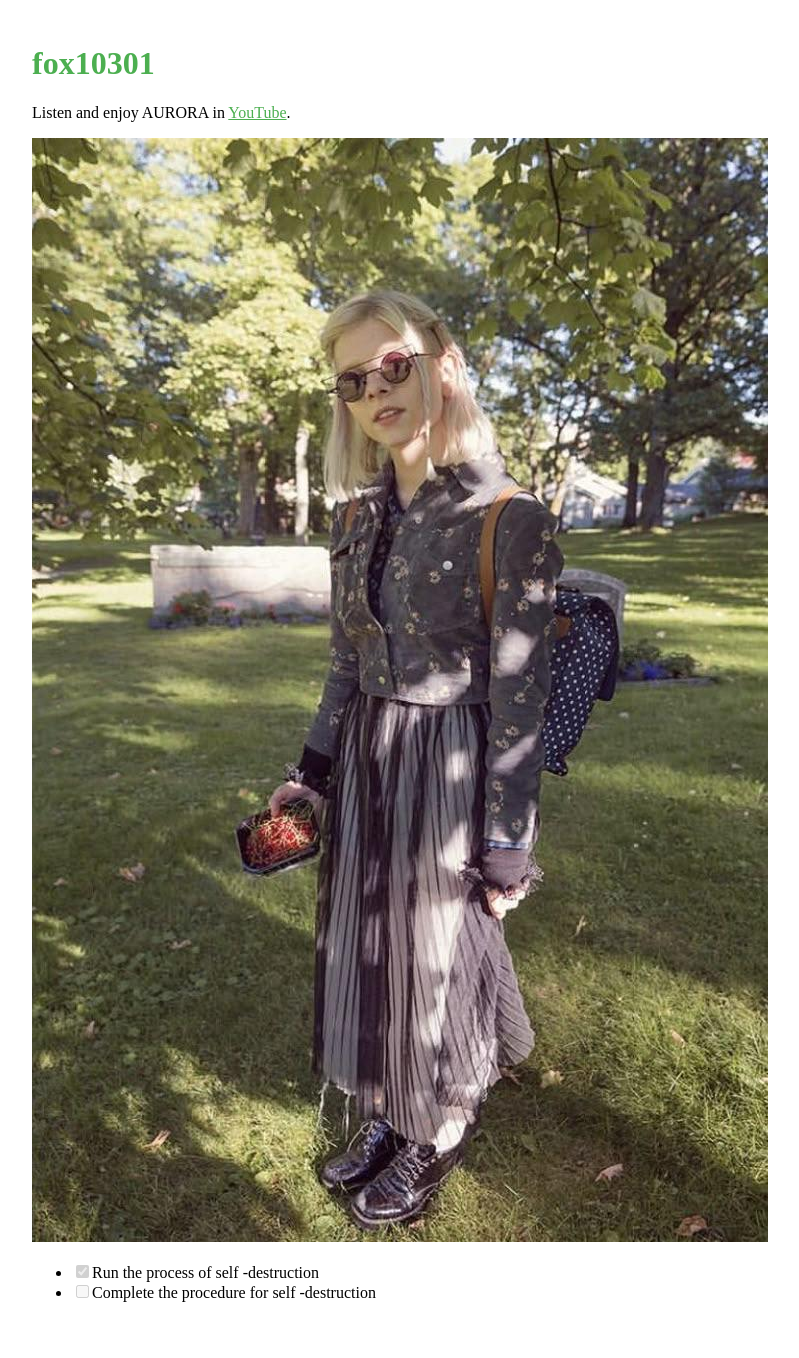
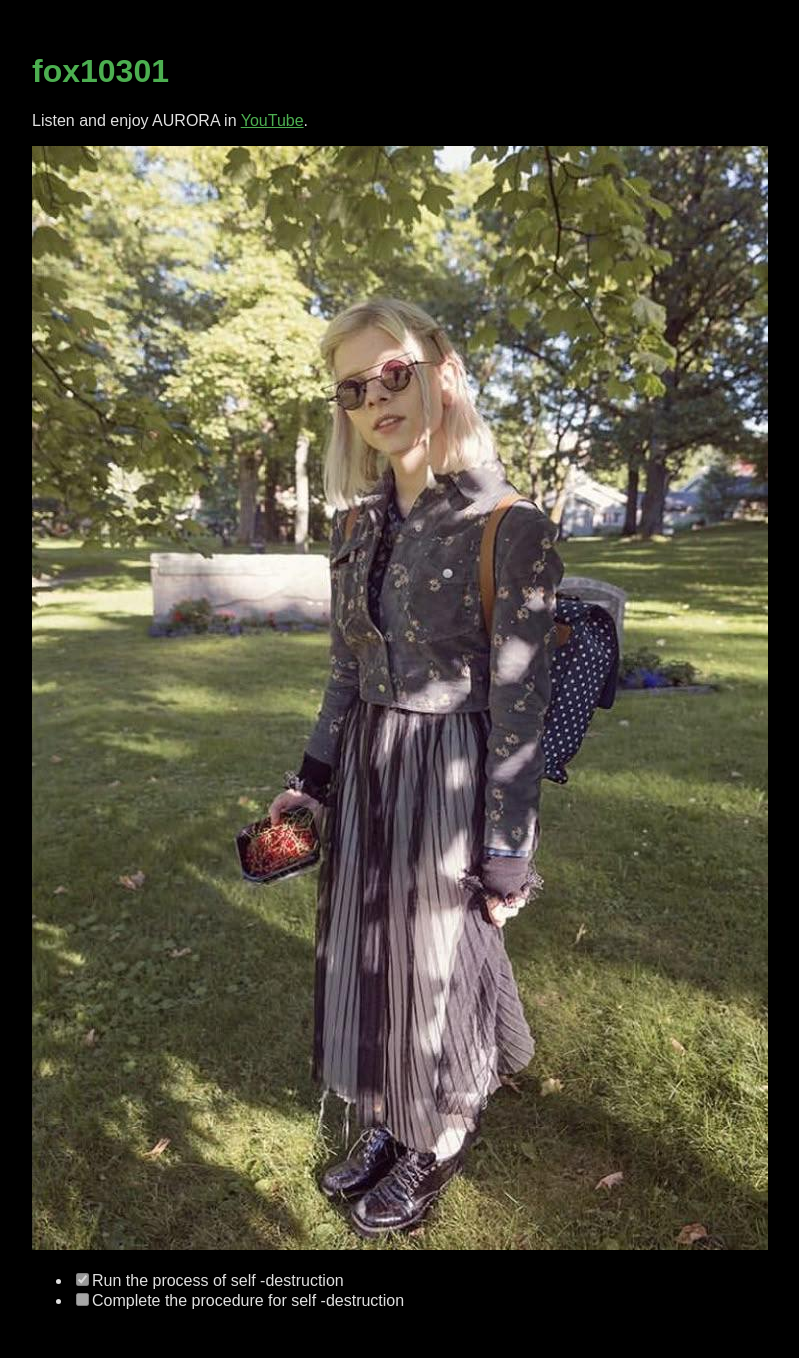
Before and after one commit to person10301/fox10301, a Jekyll site: the page built from README.md, in a window 1280 px wide. Shown: the whole page, without its empty margins (208-1007 px from the left). Built offline with Jekyll 4.4.1, drawn with Linux system fonts in a browser that asks for light colours; our own code applies the rules of GitHub Pages for plain Markdown files.

Commit message:
Update style.css

```diff
--- a/css/style.css
+++ b/css/style.css
@@ -1,5 +1,3 @@
-<link rel="stylesheet" href="css/style.css" />
-
 body {
   background-color: #000000;
   color: #e0e0e0;
```
